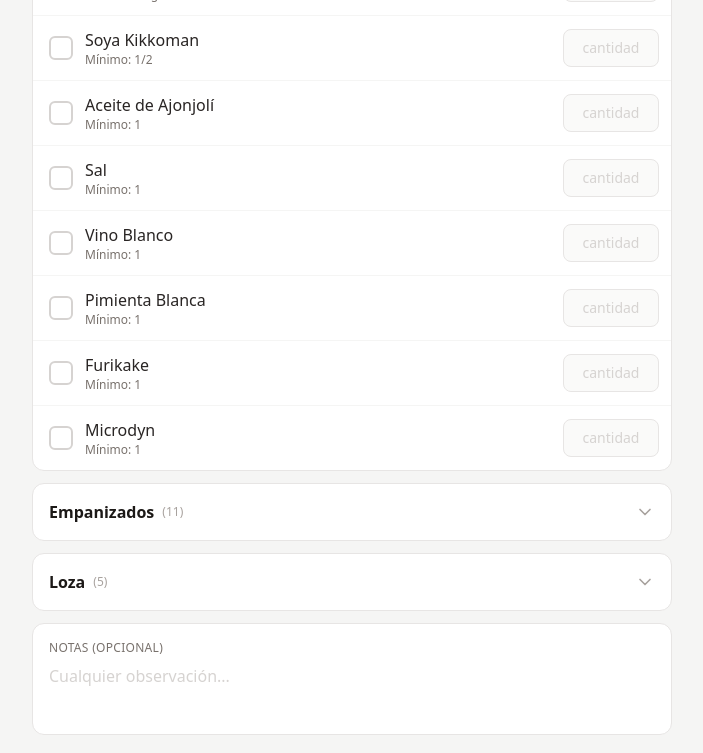
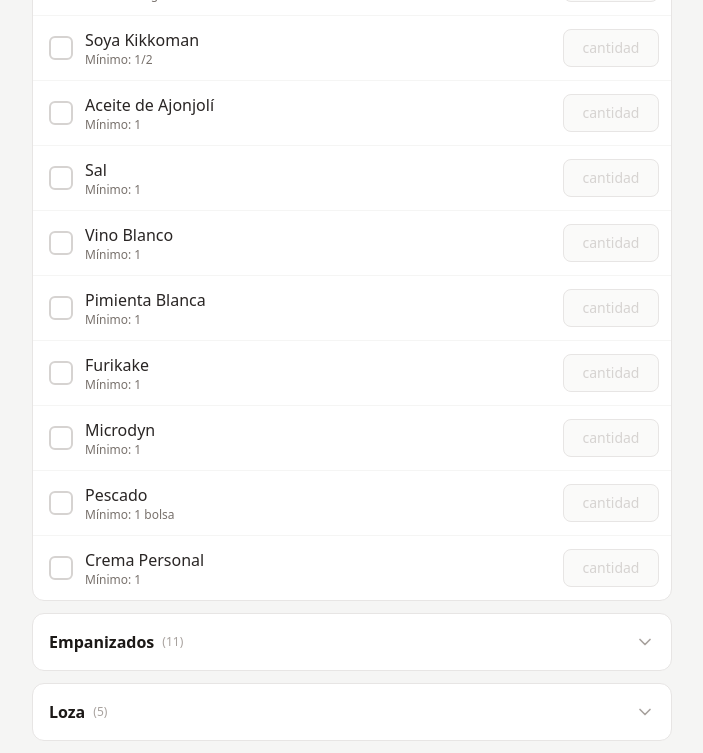
Before and after one commit to sushirolly668/rolly-inventario, a React (Vite) app: page /caliente in a window 1280 px wide. Shown: the part 1135-1888 px from the top of the page, without its empty margins (288-991 px from the left). Built offline with nearby package versions, Linux system fonts and the light colour scheme.

Commit message:
Agregar productos a Sushi, Caliente y Mesas

```diff
--- a/src/data.js
+++ b/src/data.js
@@ -20,6 +20,8 @@ export const ESTACIONES = {
         { item: 'Mayonesa', min: '1/2 contenedor' },
         { item: 'Calamar', min: '1 paquete' },
         { item: 'Vinagre', min: '1 botella' },
+        { item: 'Atún', min: '2 medallones' },
+        { item: 'Hoja de Arroz', min: '1 paquete' },
       ],
     },
   },
@@ -48,6 +50,8 @@ export const ESTACIONES = {
         { item: 'Pimienta Blanca', min: '1' },
         { item: 'Furikake', min: '1' },
         { item: 'Microdyn', min: '1' },
+        { item: 'Pescado', min: '1 bolsa' },
+        { item: 'Crema Personal', min: '1' },
       ],
       'Empanizados': [
         { item: 'Aceite', min: '3 aceites' },
@@ -219,6 +223,8 @@ masao: {
         { item: 'Popotes', min: '1/2 paquete' },
         { item: 'Papel impresora', min: '1 paquete' },
         { item: 'Rollos Terminal', min: '1 paquete' },
+        { item: 'Salsa Maggi', min: '1' },
+        { item: 'Salsa Inglesa', min: '1' },
       ],
     },
   },
```
